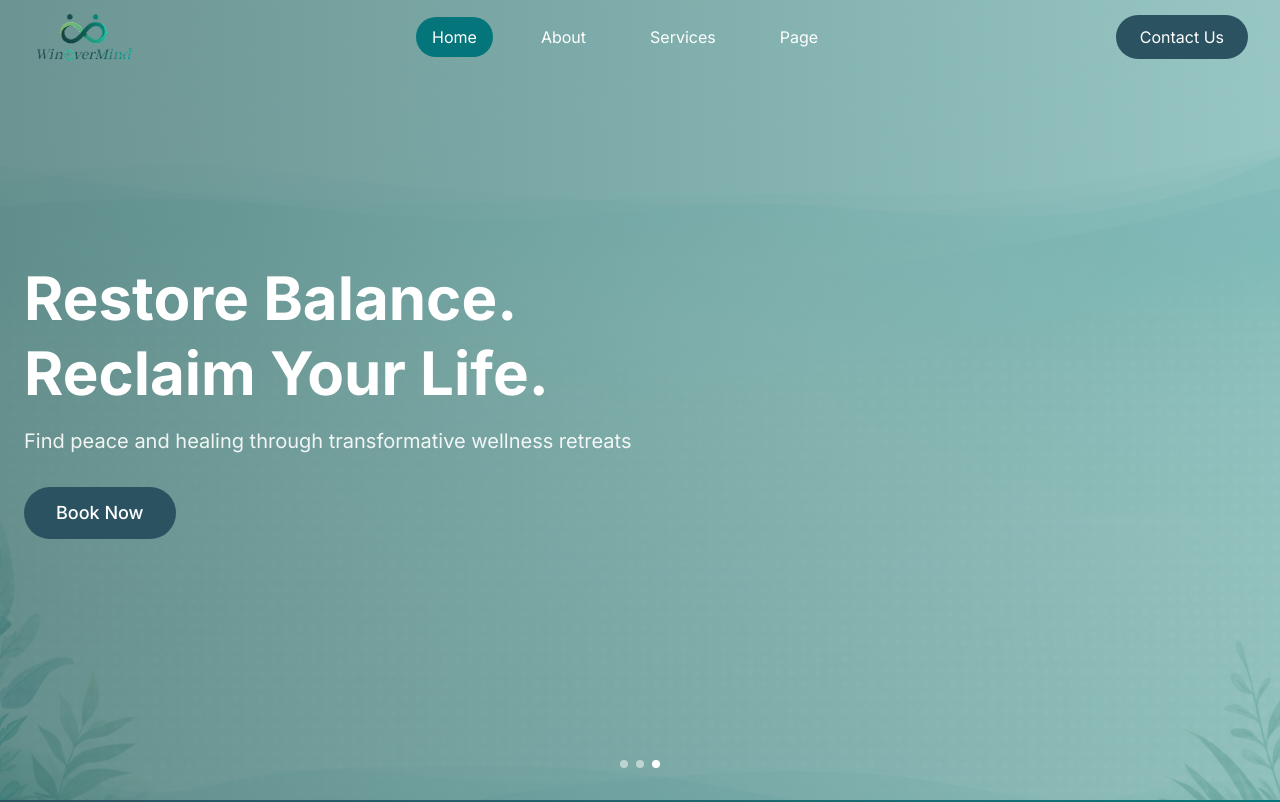
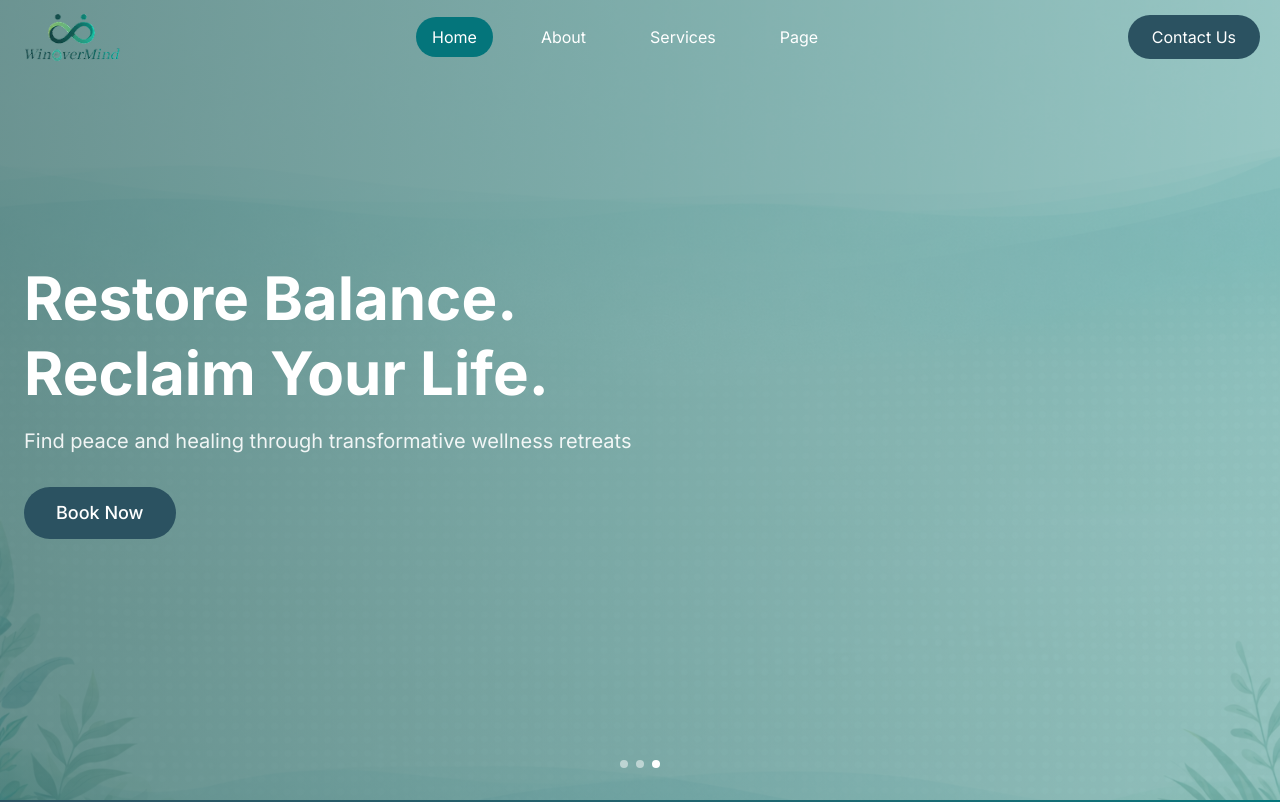
Before and after one commit to AnekantEmployee/winovermind, a Next.js app: page / in a window 1280 px wide. Shown: the top 802 px of the page. Built offline with nearby package versions, Linux system fonts and the light colour scheme.

Commit message:
`Removed 'px-3' class from Header component's className`

```diff
--- a/components/Header.tsx
+++ b/components/Header.tsx
@@ -24,7 +24,7 @@
 
   return (
     <header
-      className={`fixed top-0 left-0 right-0 z-50 px-3 transition-all duration-300 ${
+      className={`fixed top-0 left-0 right-0 z-50 transition-all duration-300 ${
         isScrolled ? "bg-white/10 backdrop-blur-md" : ""
       }`}
     >
```
